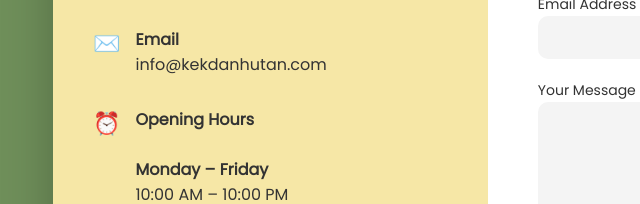
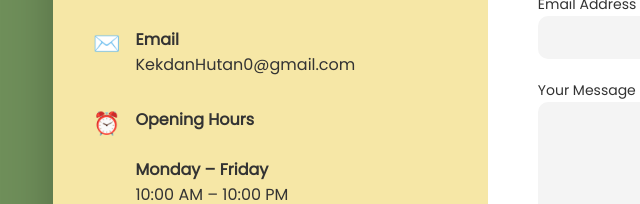
Before and after one commit to mdcuyyyy/Kek-Hutan, a plain HTML site: page contact.html in a window 1280 px wide. Shown: the part 393-597 px from the top of the page, 87-727 px from the left. Drawn offline with nearby package versions, Linux system fonts and the light colour scheme.

Commit message:
Update contact.html

```diff
--- a/contact.html
+++ b/contact.html
@@ -282,7 +282,7 @@ footer .footer-links a{
           <div class="info-icon">✉️</div>
           <div>
             <h4>Email</h4>
-            <p><a href="mailto:info@kekdanhutan.com" style="color:inherit; text-decoration:none;">info@kekdanhutan.com</a></p>
+            <p><a href="mailto:KekdanHutan0@gmail.com" style="color:inherit; text-decoration:none;">KekdanHutan0@gmail.com</a></p>
           </div>
         </div>
 
```
